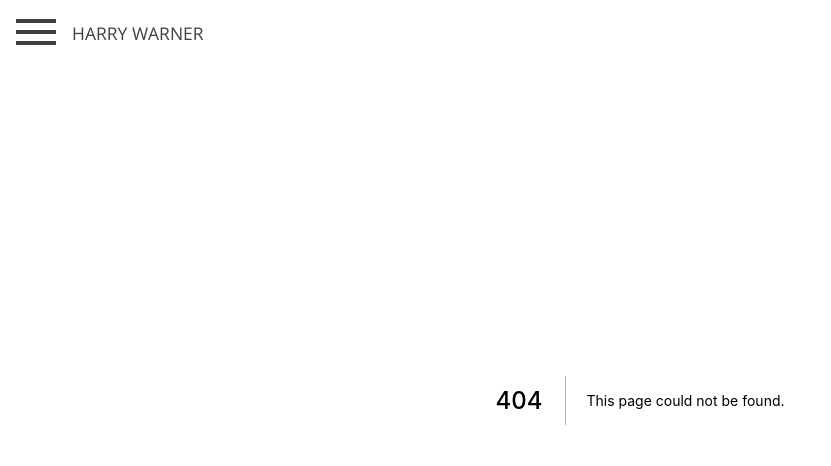
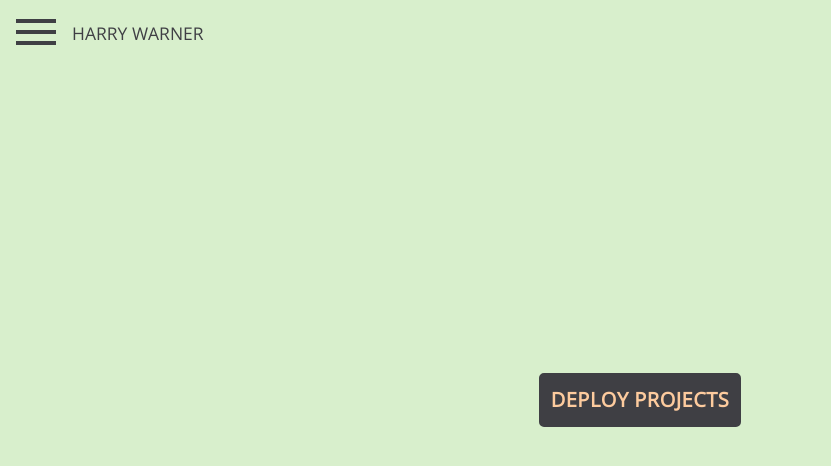
Before and after one commit to Harry-Warner/Portfolio, a Next.js app: page /portfolio in a window 1280 px wide. Before the commit this address had no page. Shown: the top 466 px of the page, without its empty margins (0-831 px from the left). Built offline with nearby package versions, Linux system fonts and the light colour scheme.

Commit message:
added template portfolio page #3

```diff
--- /dev/null
+++ b/components/deploybutton.js
@@ -0,0 +1,54 @@
+import React from "react";
+import styled from "styled-components";
+import { bool, func } from "prop-types";
+
+const DeployButton = ({ open, setOpen }) => {
+  return (
+    <div className="absolute top-0 left-0 w-screen h-screen flex justify-center items-center">
+      <StyledButton open={open} onClick={() => setOpen(!open)}>
+        <h2 className="font-sans uppercase font-bold tracking-wide">
+          Deploy Projects
+        </h2>
+        <h3 className="font-sans uppercase font-bold tracking-widest">
+          Hide Projects
+        </h3>
+      </StyledButton>
+    </div>
+  );
+};
+
+DeployButton.propTypes = {
+  open: bool.isRequired,
+  setOpen: func.isRequired,
+};
+
+const StyledButton = styled.div`
+  display: flex;
+  width: fit-content;
+  padding: 10px;
+  background: ${({ open }) => (open ? "#fdcb9e" : "#3f3f44")};
+  border: 2px solid #3f3f44;
+  border-radius: 5px;
+  position: relative;
+  z-index: 50;
+  cursor: pointer;
+  color: ${({ open }) => (open ? "#3f3f44" : "#fdcb9e")};
+
+  &:hover {
+    background: #fdcb9e;
+    color: #3f3f44;
+    font-size: ${({ open }) => (open ? "15px" : "0")};
+  }
+
+  h2 {
+    transition: font-size 0.3s ease-in-out;
+    font-size: ${({ open }) => (open ? "0" : "20px")};
+  }
+
+  h3 {
+    transition: font-size 0.3s ease-in-out;
+    font-size: ${({ open }) => (open ? "10px" : "0")};
+  }
+`;
+
+export default DeployButton;
--- /dev/null
+++ b/components/deployprojects.js
@@ -0,0 +1,98 @@
+import React from "react";
+import styled from "styled-components";
+import { bool } from "prop-types";
+
+const DeployProjects = ({ open }) => {
+  return (
+    <StyledBox
+      open={open}
+      className="flex items-center justify-between z-0 mx-auto w-40 h-64 bg-dark"
+    >
+      <div>
+        <div></div>
+        <h1>Veggiessimo</h1>
+        <p>
+          A blog platform for two vegetarian chefs to post recipes and
+          environmental concerns to viewers. Using Sanity for the content
+          backend and the React based framework Next JS for the site rendering.
+        </p>
+        <a href="https://github.com/Harry-Warner/Veggiessimo-repo">GitHub</a>
+      </div>
+      <div>
+        <h1>Martin Ross Pringle</h1>
+        <p>
+          Photographers portfolio. I used HTML CSS and JavaScript to create a
+          website space for Martin to display his photography.
+        </p>
+        <a href="https://github.com/Harry-Warner/Martin-Ross-Pringle">GitHub</a>
+        <div></div>
+      </div>
+    </StyledBox>
+  );
+};
+
+DeployProjects.propTypes = {
+  open: bool.isRequired,
+};
+
+const StyledBox = styled.div`
+  height: ${({ open }) => (open ? "500px" : "142px")};
+  width: ${({ open }) => (open ? "800px" : "24px")};
+  background: ${({ open }) => (open ? "rgba(63, 63, 68, .75)" : "#3f3f44")};
+  transition: all 0.7s ease-in-out;
+  transform: ${({ open }) => (open ? "rotate(360deg)" : "rotate(90deg)")};
+
+  div {
+    height: calc(100% - 30px);
+    width: 33%;
+    margin: 0 15px;
+    background: #3f3f44;
+    display: flex;
+    flex-direction: column;
+    justify-content: space-between;
+    align-items: center;
+    visibility: ${({ open }) => (open ? "visible" : "hidden")};
+    transition-delay: 0.3s;
+
+    div {
+      height: 50%;
+      width: calc(100% - 20px);
+      margin: 10px;
+      background: #f7f7f7;
+    }
+
+    h1,
+    p,
+    a {
+      margin: 10px;
+      color: #f7f7f7;
+    }
+
+    h1 {
+      font-size: 20px;
+    }
+    p {
+      font-size: 12.5px;
+      text-align: center;
+    }
+
+    a {
+      width: 50%;
+      height: 7.5%;
+      border: 2px solid #fdcb9e;
+      border-radius: 5px;
+      text-align: center;
+      line-height: 31.25px;
+      color: #fdcb9e;
+      cursor: pointer;
+
+      &:hover {
+        background: #fdcb9e;
+        color: #3f3f44;
+        font-weight: 800;
+      }
+    }
+  }
+`;
+
+export default DeployProjects;
--- a/components/toggleicon.js
+++ b/components/toggleicon.js
@@ -43,7 +43,7 @@ const StyledIcon = styled.div`
   height: 2rem;
   background: transparent;
   cursor: pointer;
-  z-index: 20;
+  z-index: 50;
 
   &:focus {
     outline: none;
--- a/components/togglemenu.js
+++ b/components/togglemenu.js
@@ -4,13 +4,16 @@ import { bool } from "prop-types";
 
 const ToggleMenu = ({ open }) => {
   return (
-    <StyledMenu open={open} className="absolute top-0 left-0 bg-dark h-screen">
+    <StyledMenu
+      open={open}
+      className="absolute z-40 top-0 left-0 bg-dark h-screen"
+    >
       <div className="flex flex-col relative ml-2 mr-8 my-16">
-        <h1>Home</h1>
-        <h1>Portfolio</h1>
-        <h1>Interaction</h1>
-        <h1>Resume</h1>
-        <h1>Contact</h1>
+        <a href="/index">Home</a>
+        <a href="/portfolio">Portfolio</a>
+        <a href="/index">Interaction</a>
+        <a href="/index">Resume</a>
+        <a href="/index">Contact</a>
       </div>
     </StyledMenu>
   );
@@ -21,22 +24,23 @@ ToggleMenu.propTypes = {
 };
 
 const StyledMenu = styled.div`
-width: fit-content;
-transition: all 0.3s ease-in-out;
-left: ${({ open }) => (open ? "0" : "-218px")};
-font-size: 25px;
+  width: fit-content;
+  transition: all 0.3s ease-in-out;
+  left: ${({ open }) => (open ? "0" : "-218px")};
+  font-size: 20px;
+  letter-spacing: 3px;
 
-  h1 {
+  a {
     padding: 10px 10px 10px 7.5px;
     color: #f7f7f7;
     text-transform: uppercase;
     cursor: pointer;
-    border-radius: 5px;
 
     &:hover {
-        color: #3f3f44;
-        background: #fdcb9e;
+      color: #3f3f44;
+      background: #fdcb9e;
     }
+  }
 `;
 
 export default ToggleMenu;
--- a/pages/index.js
+++ b/pages/index.js
@@ -14,14 +14,14 @@ const Index = () => {
       <h1 className="uppercase text-center font-bold text-3xl md:text-5xl font-sans text-dark my-2 md:my-6">
         Welcome to <br className="md:hidden" /> my portfolio
       </h1>
-      <StyledBox className="flex mx-auto py-2 px-2 rounded-lg bg-darkT">
+      <StyledBox className="flex mx-auto py-1 px-1 bg-darkT">
         <div className="grid grid-rows-1 md:grid-cols-2 md:grid-rows-2 h-full">
-          <StyledNav>Portfolio</StyledNav>
+          <StyledNav href="/portfolio">Portfolio</StyledNav>
           <StyledNav>Interaction</StyledNav>
           <StyledNav>Resume</StyledNav>
           <StyledNav>Contact</StyledNav>
         </div>
-        <div className="about flex flex-col px-4 rounded-lg bg-dark font-sans">
+        <div className="about flex flex-col px-4 bg-dark font-sans">
           <img
             className="my-4 w-40 h-40 mx-auto rounded-full"
             src="harry.jpg"
@@ -49,12 +49,12 @@ const Index = () => {
               </p>
             </div>
           </a>
-          <div className="py-4 w-full flex justify-around">
+          <div className="py-3 px-10 w-full flex justify-around items-center">
             <a href="https://github.com/Harry-Warner">
-              <GitHubIcon fontSize="large" style={{ color: "#f7f7f7" }} />
+              <GitHubIcon style={{ color: "#f7f7f7" }} />
             </a>
-            <InstagramIcon fontSize="large" style={{ color: "#f7f7f7" }} />
-            <TwitterIcon fontSize="large" style={{ color: "#f7f7f7" }} />
+            <InstagramIcon style={{ color: "#f7f7f7" }} />
+            <TwitterIcon style={{ color: "#f7f7f7" }} />
           </div>
         </div>
       </StyledBox>
@@ -66,7 +66,7 @@ const StyledBox = styled.div`
   width: fit-content;
 
   .about {
-    margin: 10px;
+    margin: 5px;
     width: 225px;
 
     @media (max-width: 700px) {
@@ -78,9 +78,8 @@ const StyledBox = styled.div`
 const StyledNav = styled.a`
   width: 200px;
   height: 200px;
-  margin: 10px;
+  margin: 5px;
   background: #3f3f44;
-  border-radius: 0.5rem;
   cursor: pointer;
   display: flex;
   align-items: center;
--- /dev/null
+++ b/pages/portfolio.js
@@ -0,0 +1,15 @@
+import React, { useState } from "react";
+import DeployButton from "../components/deploybutton";
+import DeployProjects from "../components/deployprojects";
+
+const Portfolio = () => {
+  const [open, setOpen] = useState(false);
+  return (
+    <>
+      <DeployButton open={open} setOpen={setOpen} />
+      <DeployProjects open={open} setOpen={setOpen} />
+    </>
+  );
+};
+
+export default Portfolio;
```
